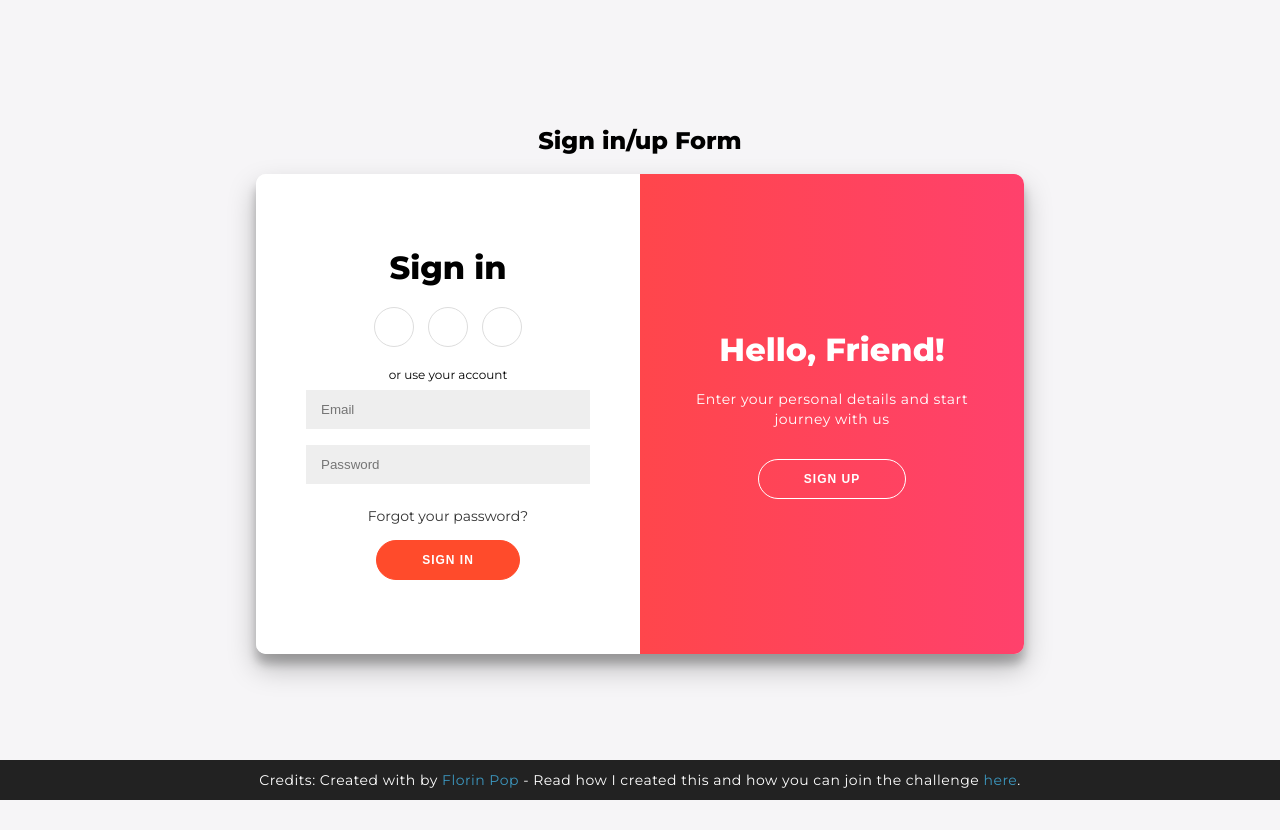
After one commit to amateur-dev/django_condo_facility_booking_app, a Django app: template condo_app/landing_page/templates/landing_page/signup.html in a window 1280 px wide. The commit adds this page. Run offline with Django 3.2, Linux system fonts and the light colour scheme; the template is opened without the code that fills it, so the values that code supplies are empty.

Commit message:
Login/Signup Page
Added the static files and rendered the login and signup page

```diff
--- /dev/null
+++ b/condo_app/landing_page/static/signup/script.js
@@ -0,0 +1,11 @@
+const signUpButton = document.getElementById('signUp');
+const signInButton = document.getElementById('signIn');
+const container = document.getElementById('container');
+
+signUpButton.addEventListener('click', () => {
+    container.classList.add("right-panel-active");
+});
+
+signInButton.addEventListener('click', () => {
+    container.classList.remove("right-panel-active");
+});
--- /dev/null
+++ b/condo_app/landing_page/static/signup/style.css
@@ -0,0 +1,252 @@
+
+@import url('https://fonts.googleapis.com/css?family=Montserrat:400,800');
+
+* {
+	box-sizing: border-box;
+}
+
+body {
+	background: #f6f5f7;
+	display: flex;
+	justify-content: center;
+	align-items: center;
+	flex-direction: column;
+	font-family: 'Montserrat', sans-serif;
+	height: 100vh;
+	margin: -20px 0 50px;
+}
+
+h1 {
+	font-weight: bold;
+	margin: 0;
+}
+
+h2 {
+	text-align: center;
+}
+
+p {
+	font-size: 14px;
+	font-weight: 100;
+	line-height: 20px;
+	letter-spacing: 0.5px;
+	margin: 20px 0 30px;
+}
+
+span {
+	font-size: 12px;
+}
+
+a {
+	color: #333;
+	font-size: 14px;
+	text-decoration: none;
+	margin: 15px 0;
+}
+
+button {
+	border-radius: 20px;
+	border: 1px solid #FF4B2B;
+	background-color: #FF4B2B;
+	color: #FFFFFF;
+	font-size: 12px;
+	font-weight: bold;
+	padding: 12px 45px;
+	letter-spacing: 1px;
+	text-transform: uppercase;
+	transition: transform 80ms ease-in;
+}
+
+button:active {
+	transform: scale(0.95);
+}
+
+button:focus {
+	outline: none;
+}
+
+button.ghost {
+	background-color: transparent;
+	border-color: #FFFFFF;
+}
+
+form {
+	background-color: #FFFFFF;
+	display: flex;
+	align-items: center;
+	justify-content: center;
+	flex-direction: column;
+	padding: 0 50px;
+	height: 100%;
+	text-align: center;
+}
+
+input {
+	background-color: #eee;
+	border: none;
+	padding: 12px 15px;
+	margin: 8px 0;
+	width: 100%;
+}
+
+.container {
+	background-color: #fff;
+	border-radius: 10px;
+  	box-shadow: 0 14px 28px rgba(0,0,0,0.25),
+			0 10px 10px rgba(0,0,0,0.22);
+	position: relative;
+	overflow: hidden;
+	width: 768px;
+	max-width: 100%;
+	min-height: 480px;
+}
+
+.form-container {
+	position: absolute;
+	top: 0;
+	height: 100%;
+	transition: all 0.6s ease-in-out;
+}
+
+.sign-in-container {
+	left: 0;
+	width: 50%;
+	z-index: 2;
+}
+
+.container.right-panel-active .sign-in-container {
+	transform: translateX(100%);
+}
+
+.sign-up-container {
+	left: 0;
+	width: 50%;
+	opacity: 0;
+	z-index: 1;
+}
+
+.container.right-panel-active .sign-up-container {
+	transform: translateX(100%);
+	opacity: 1;
+	z-index: 5;
+	animation: show 0.6s;
+}
+
+@keyframes show {
+	0%, 49.99% {
+		opacity: 0;
+		z-index: 1;
+	}
+
+	50%, 100% {
+		opacity: 1;
+		z-index: 5;
+	}
+}
+
+.overlay-container {
+	position: absolute;
+	top: 0;
+	left: 50%;
+	width: 50%;
+	height: 100%;
+	overflow: hidden;
+	transition: transform 0.6s ease-in-out;
+	z-index: 100;
+}
+
+.container.right-panel-active .overlay-container{
+	transform: translateX(-100%);
+}
+
+.overlay {
+	background: #FF416C;
+	background: -webkit-linear-gradient(to right, #FF4B2B, #FF416C);
+	background: linear-gradient(to right, #FF4B2B, #FF416C);
+	background-repeat: no-repeat;
+	background-size: cover;
+	background-position: 0 0;
+	color: #FFFFFF;
+	position: relative;
+	left: -100%;
+	height: 100%;
+	width: 200%;
+  	transform: translateX(0);
+	transition: transform 0.6s ease-in-out;
+}
+
+.container.right-panel-active .overlay {
+  	transform: translateX(50%);
+}
+
+.overlay-panel {
+	position: absolute;
+	display: flex;
+	align-items: center;
+	justify-content: center;
+	flex-direction: column;
+	padding: 0 40px;
+	text-align: center;
+	top: 0;
+	height: 100%;
+	width: 50%;
+	transform: translateX(0);
+	transition: transform 0.6s ease-in-out;
+}
+
+.overlay-left {
+	transform: translateX(-20%);
+}
+
+.container.right-panel-active .overlay-left {
+	transform: translateX(0);
+}
+
+.overlay-right {
+	right: 0;
+	transform: translateX(0);
+}
+
+.container.right-panel-active .overlay-right {
+	transform: translateX(20%);
+}
+
+.social-container {
+	margin: 20px 0;
+}
+
+.social-container a {
+	border: 1px solid #DDDDDD;
+	border-radius: 50%;
+	display: inline-flex;
+	justify-content: center;
+	align-items: center;
+	margin: 0 5px;
+	height: 40px;
+	width: 40px;
+}
+
+footer {
+    background-color: #222;
+    color: #fff;
+    font-size: 14px;
+    bottom: 0;
+    position: fixed;
+    left: 0;
+    right: 0;
+    text-align: center;
+    z-index: 999;
+}
+
+footer p {
+    margin: 10px 0;
+}
+
+footer i {
+    color: red;
+}
+
+footer a {
+    color: #3c97bf;
+    text-decoration: none;
+}
--- a/condo_app/landing_page/templates/landing_page/base.html
+++ b/condo_app/landing_page/templates/landing_page/base.html
@@ -15,7 +15,9 @@
     <meta name="description" content="">
     <meta name="viewport" content="width=device-width, initial-scale=1">
     <link rel='shortcut icon' type='image/png' href="{% static 'favicon.ico' %}" />
-    <link rel="stylesheet" href="">
+    {% block header %}
+    {% endblock %}
+
 </head>
 
 <body>
@@ -26,7 +28,7 @@
     {% block body %}
     {% endblock %}
 
-    <script src="" async defer></script>
+
 </body>
 
 </html>
--- /dev/null
+++ b/condo_app/landing_page/templates/landing_page/signup.html
@@ -0,0 +1,71 @@
+{% extends "landing_page/base.html" %}
+{% load static %}
+
+
+{% block header %}
+
+<link rel="stylesheet" type="text/css" href="{% static 'signup/style.css' %}">
+
+{% endblock %}
+
+{% block body %}
+
+<h2>Sign in/up Form</h2>
+<div class="container" id="container">
+    <div class="form-container sign-up-container">
+        <form action="#">
+            <h1>Create Account</h1>
+            <div class="social-container">
+                <a href="#" class="social"><i class="fab fa-facebook-f"></i></a>
+                <a href="#" class="social"><i class="fab fa-google-plus-g"></i></a>
+                <a href="#" class="social"><i class="fab fa-linkedin-in"></i></a>
+            </div>
+            <span>or use your email for registration</span>
+            <input type="text" placeholder="Name" />
+            <input type="email" placeholder="Email" />
+            <input type="password" placeholder="Password" />
+            <button>Sign Up</button>
+        </form>
+    </div>
+    <div class="form-container sign-in-container">
+        <form action="#">
+            <h1>Sign in</h1>
+            <div class="social-container">
+                <a href="#" class="social"><i class="fab fa-facebook-f"></i></a>
+                <a href="#" class="social"><i class="fab fa-google-plus-g"></i></a>
+                <a href="#" class="social"><i class="fab fa-linkedin-in"></i></a>
+            </div>
+            <span>or use your account</span>
+            <input type="email" placeholder="Email" />
+            <input type="password" placeholder="Password" />
+            <a href="#">Forgot your password?</a>
+            <button>Sign In</button>
+        </form>
+    </div>
+    <div class="overlay-container">
+        <div class="overlay">
+            <div class="overlay-panel overlay-left">
+                <h1>Welcome Back!</h1>
+                <p>To keep connected with us please login with your personal info</p>
+                <button class="ghost" id="signIn">Sign In</button>
+            </div>
+            <div class="overlay-panel overlay-right">
+                <h1>Hello, Friend!</h1>
+                <p>Enter your personal details and start journey with us</p>
+                <button class="ghost" id="signUp">Sign Up</button>
+            </div>
+        </div>
+    </div>
+</div>
+
+<footer>
+    <p>
+        Credits: Created with <i class="fa fa-heart"></i> by
+        <a target="_blank" href="https://florin-pop.com">Florin Pop</a>
+        - Read how I created this and how you can join the challenge
+        <a target="_blank" href="https://www.florin-pop.com/blog/2019/03/double-slider-sign-in-up-form/">here</a>.
+    </p>
+</footer>
+
+<script src="{% static 'signup/script.js' %}" async defer></script>
+{% endblock %}
--- a/condo_app/landing_page/views.py
+++ b/condo_app/landing_page/views.py
@@ -6,4 +6,4 @@ from django.http import HttpRequest, HttpResponse
 
 def index(request):
     # return HttpResponse("Hello, you are in the main landing page")
-    return render(request, 'landing_page/index.html')
+    return render(request, 'landing_page/signup.html')
```
Also changed, not shown: condo_app/condo_app/settings.py (+14 -7 lines), docker-compose.yml (+15 -15 lines), condo_app/db.sqlite3, 3 other files.
